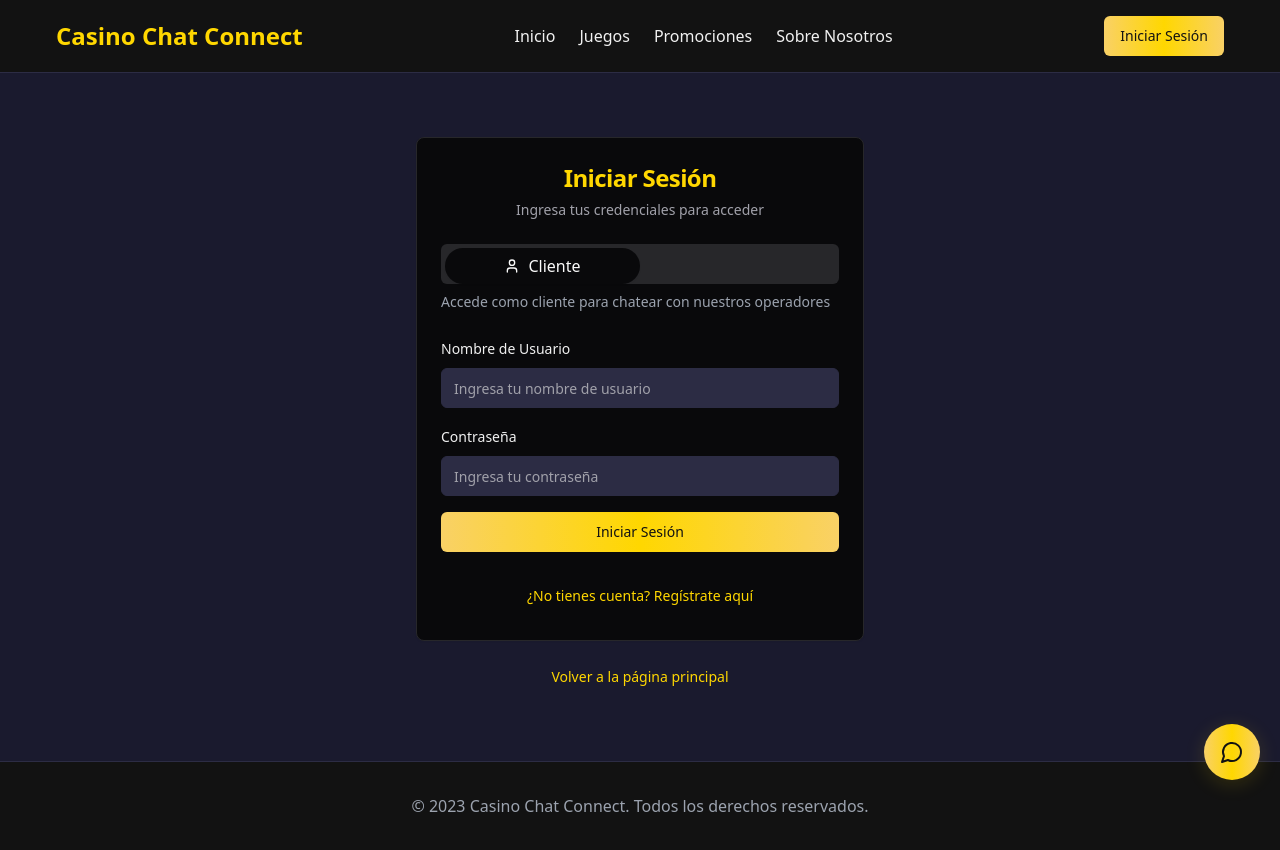
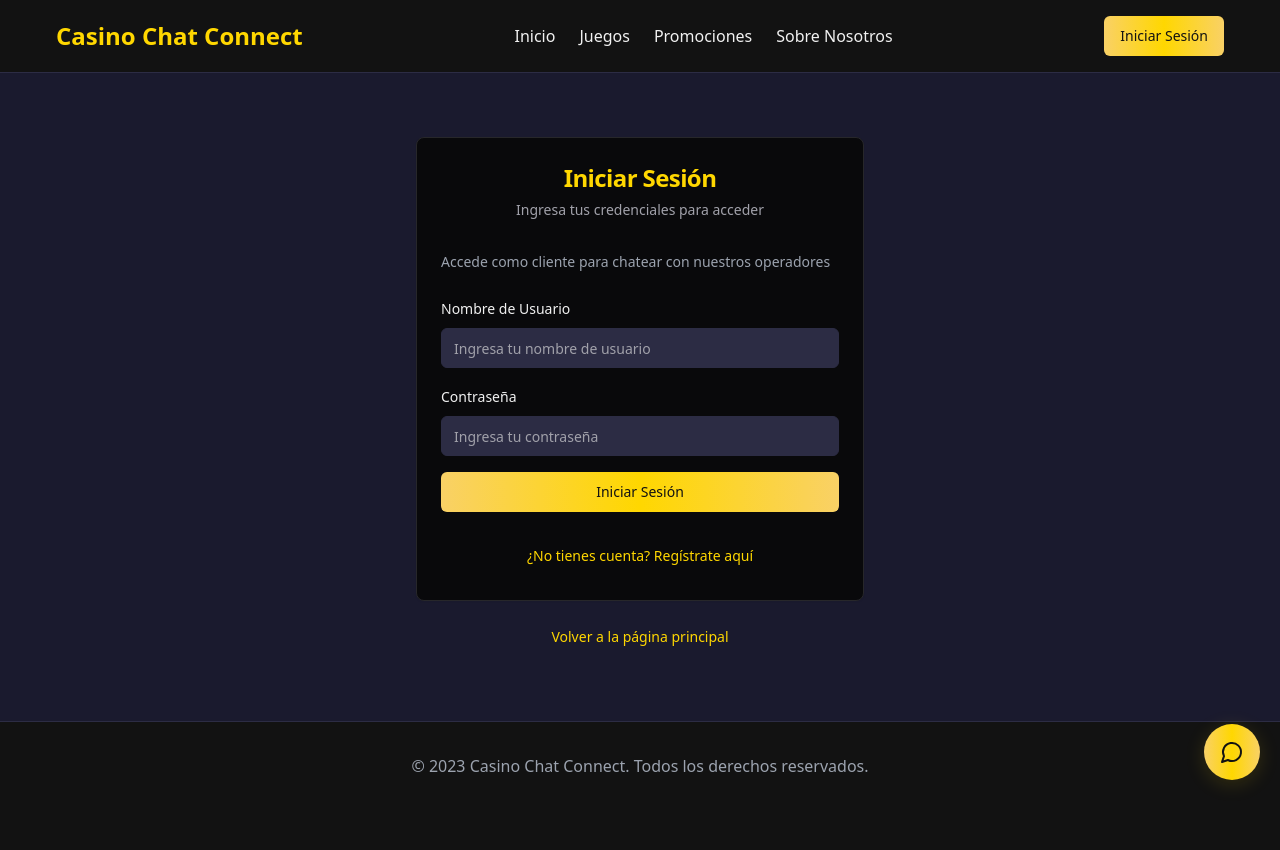
Before and after one commit to Joaaks/cocos-chat-integrado, a React (Vite) app: page / in a window 1280 px wide. Both pictures are taken after a click on the button "Iniciar Sesión". After the commit the page ends 810 px from the top, so only its background shows below. Built offline with nearby package versions, Linux system fonts and the light colour scheme.

Commit message:
Visual edit in Lovable
Edited UI in Lovable

```diff
--- a/src/components/auth/LoginForm.tsx
+++ b/src/components/auth/LoginForm.tsx
@@ -66,13 +66,7 @@ export const LoginForm = () => {
       </CardHeader>
       <CardContent>
         <Tabs defaultValue="client" className="w-full mb-6" onValueChange={value => setLoginType(value as 'client' | 'operator')}>
-          <TabsList className="grid w-full grid-cols-2">
-            <TabsTrigger value="client" className="flex items-center text-base font-normal text-center px-0 rounded-3xl">
-              <UserIcon className="w-4 h-4 mr-2" />
-              Cliente
-            </TabsTrigger>
 
-          </TabsList>
 
           <TabsContent value="client">
             <p className="text-sm text-gray-400 mb-4">Accede como cliente para chatear con nuestros operadores</p>
```
